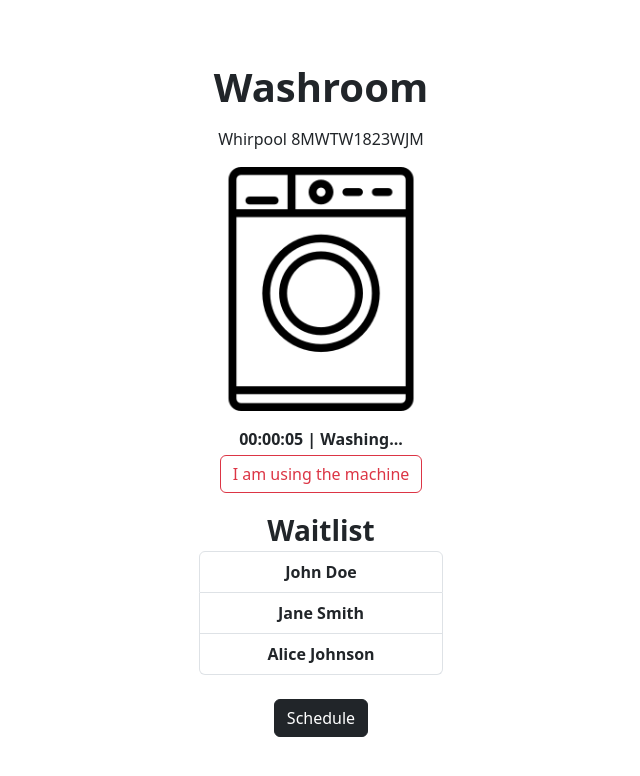
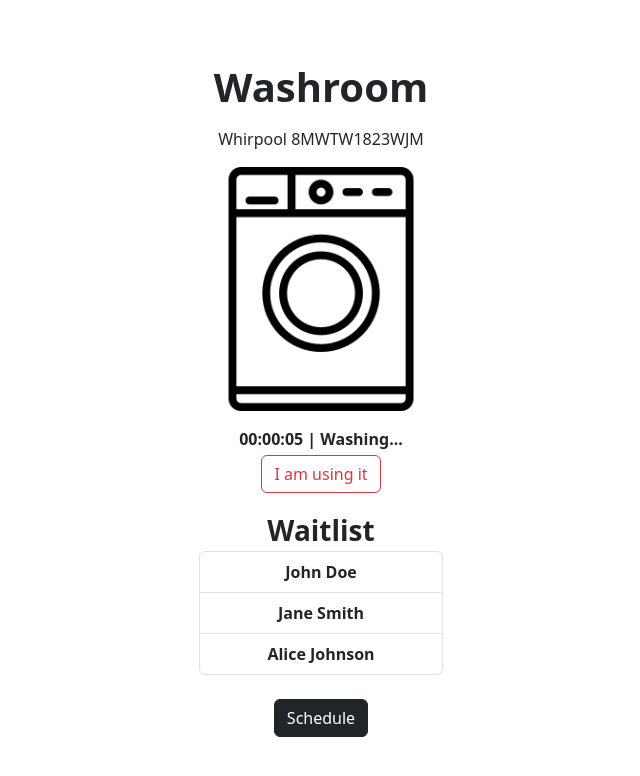
Before and after one commit to miguelmendozajr/dora, a React (Create React App) app in the folder client/: page / in a window 1280 px wide. Shown: the top 776 px of the page, without its empty margins (319-959 px from the left). Built offline with nearby package versions, Linux system fonts and the light colour scheme; the HTML template or start-up script is replaced by a standard one.

Commit message:
change button outline

```diff
--- a/client/src/App.js
+++ b/client/src/App.js
@@ -50,7 +50,7 @@ function App() {
               {`${formatTimeUnit(hours)}:${formatTimeUnit(minutes)}:${formatTimeUnit(seconds)} | Washing...`}
             </div>
             <div className='mt-1'>
-              <button className="btn btn-outline-danger">I am using the machine</button>
+              <button className="btn btn-outline-danger">I am using it</button>
             </div>
           </div>
           {users.length > 0 && (
```
